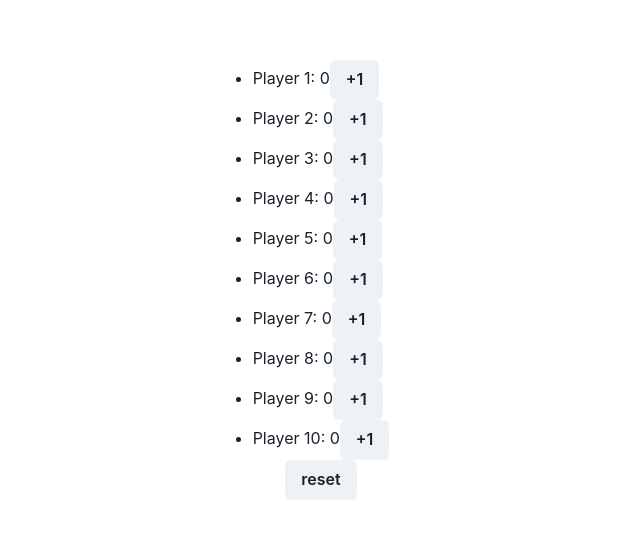
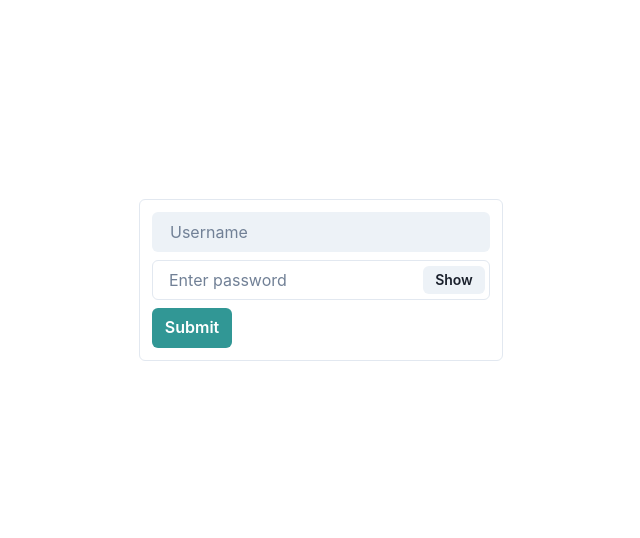
Before and after one commit to PakornBank/webDevBootCamp, a React (Vite) app in the folder learn-react/: page / in a window 1280 px wide. Shown: the part 120-658 px from the top of the page, without its empty margins (319-959 px from the left). Built offline with nearby package versions, Linux system fonts and the light colour scheme.

Commit message:
Forms exercise.

```diff
--- a/learn-react/src/App.jsx
+++ b/learn-react/src/App.jsx
@@ -1,9 +1,11 @@
 import ScoreKeeper from "./components/ScoreKeeper";
+import Form from "./components/Forms.jsx";
 
 function App() {
   return (
     <>
-      <ScoreKeeper player={10} goal={5}></ScoreKeeper>
+      {/* <ScoreKeeper player={10} goal={5}></ScoreKeeper> */}
+      <Form></Form>
     </>
   );
 }
--- /dev/null
+++ b/learn-react/src/components/Forms.jsx
@@ -0,0 +1,53 @@
+import { Stack, Flex, Input, Button } from "@chakra-ui/react";
+import { useState } from "react";
+import PasswordInput from "./PasswordInput";
+
+export default function Form() {
+  const [formData, setFormData] = useState({
+    username: "",
+    password: "",
+  });
+
+  const handleChange = (e) => {
+    setFormData((prevData) => {
+      return { ...prevData, [e.target.name]: e.target.value };
+    });
+  };
+
+  const handleSubmit = () => {
+    console.log(formData);
+  };
+
+  return (
+    <Flex justifyContent={"center"} alignItems={"center"} minH={"100vh"}>
+      <Stack
+        maxW={"sm"}
+        borderWidth={1}
+        borderRadius={"md"}
+        p={3}
+        ml={"auto"}
+        mr={"auto"}
+      >
+        <Input
+          variant={"filled"}
+          placeholder="Username"
+          onChange={handleChange}
+          name="username"
+          value={formData.username}
+        ></Input>
+        <PasswordInput
+          handleChange={handleChange}
+          password={formData.password}
+        ></PasswordInput>
+        <Button
+          colorScheme="teal"
+          variant="solid"
+          w={20}
+          onClick={handleSubmit}
+        >
+          Submit
+        </Button>
+      </Stack>
+    </Flex>
+  );
+}
--- /dev/null
+++ b/learn-react/src/components/PasswordInput.jsx
@@ -0,0 +1,25 @@
+import { useState } from "react";
+import { Input, InputGroup, InputRightElement, Button } from "@chakra-ui/react";
+
+export default function PasswordInput({ handleChange, password }) {
+  const [show, setShow] = useState(false);
+  const handleClick = () => setShow(!show);
+
+  return (
+    <InputGroup size="md">
+      <Input
+        pr="4.5rem"
+        type={show ? "text" : "password"}
+        placeholder="Enter password"
+        onChange={handleChange}
+        name="password"
+        value={password}
+      />
+      <InputRightElement width="4.5rem">
+        <Button h="1.75rem" size="sm" onClick={handleClick}>
+          {show ? "Hide" : "Show"}
+        </Button>
+      </InputRightElement>
+    </InputGroup>
+  );
+}
```
